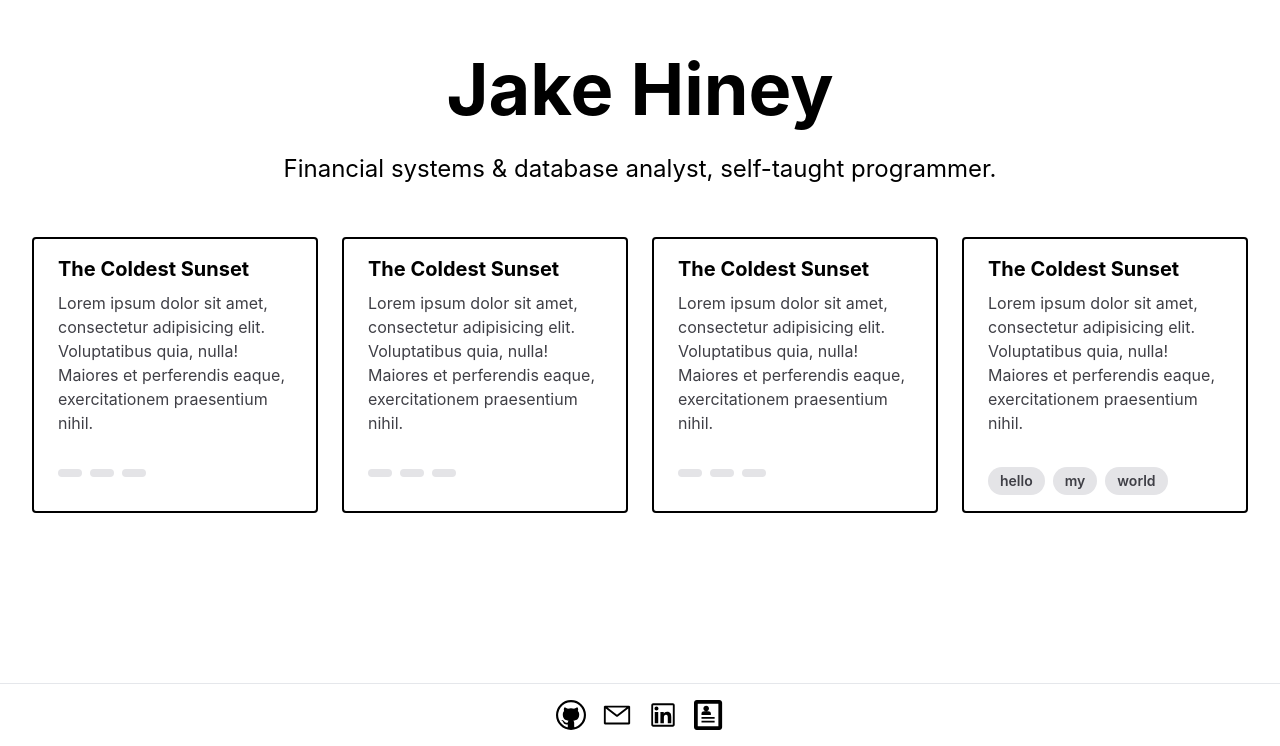
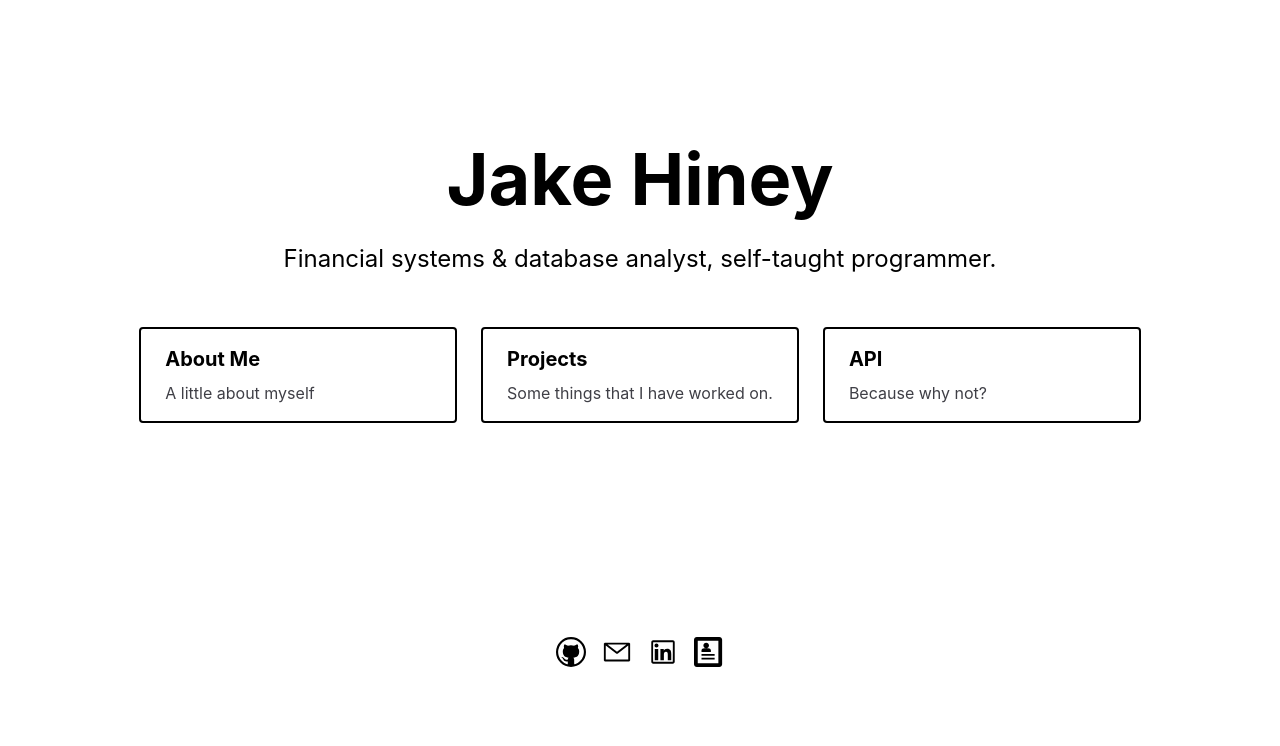
Before and after one commit to jhiney/personal-website, a Next.js app: page / in a window 1280 px wide. Shown: the part 117-863 px from the top of the page. After the commit the page ends 800 px from the top, so only its background shows below. Built offline with nearby package versions, Linux system fonts and the light colour scheme.

Commit message:
add adtl. pages and design

```diff
--- a/components/card.js
+++ b/components/card.js
@@ -1,24 +1,15 @@
+import Link from "next/link"
 export default function Card(props) {
 	return (
+		<Link href={props.link} passHref={true}>
 		<div className="max-w-sm rounded overflow-hidden border-2 border-black dark:border-zinc-200 dark:hover:border-cyan-600">
 			<div className="px-6 py-4">
-				<div className="font-bold text-xl mb-2 dark:text-white">The Coldest Sunset</div>
-				<p className="text-zinc-700 text-base dark:text-zinc-200">
-					Lorem ipsum dolor sit amet, consectetur adipisicing elit. Voluptatibus quia, nulla!
-					Maiores et perferendis eaque, exercitationem praesentium nihil.
+				<div className="font-bold text-xl mb-2 dark:text-white text-left">{props.cardTitle}</div>
+				<p className="text-zinc-700 text-base dark:text-zinc-200 text-left">
+					{props.cardDescription}
 				</p>
 			</div>
-			<div className="px-6 pt-4 pb-2">
-				<span className="inline-block bg-zinc-200 rounded-full px-3 py-1 text-sm font-semibold text-zinc-700 mr-2 mb-2 dark:bg-zinc-700 dark:text-zinc-200">
-					{props.tool1}
-				</span>
-				<span className="inline-block bg-zinc-200 rounded-full px-3 py-1 text-sm font-semibold text-zinc-700 mr-2 mb-2 dark:bg-zinc-700 dark:text-zinc-200">
-					{props.tool2}
-				</span>
-				<span className="inline-block bg-zinc-200 rounded-full px-3 py-1 text-sm font-semibold text-zinc-700 mr-2 mb-2 dark:bg-zinc-700 dark:text-zinc-200">
-					{props.tool3}
-				</span>
-			</div>
 		</div>
+		</Link>
 	);
 }
--- a/components/footer.js
+++ b/components/footer.js
@@ -2,14 +2,15 @@
 import { AiOutlineLinkedin } from "react-icons/ai";
 import { ImProfile } from "react-icons/im";
 import { IconContext } from "react-icons";
+import Link from "next/link";
 export default function Footer() {
 	return (
-		<div className="flex flex-1 justify-center items-center border-t border-gray-200 p-4 text-xl font-semibold">
+		<div className="flex flex-1 justify-center items-center p-4 text-xl font-semibold content-center fixed bottom-0">
 			<div className="grid grid-cols-4 gap-4 ">
 				<IconContext.Provider value={{ size: "1.5em" }}>
-					<VscGithub />
+					<Link href="https://github.com/jhiney" passHref={true}><VscGithub /></Link>
 					<VscMail />
-					<AiOutlineLinkedin />
+					<Link href="https://www.linkedin.com/in/jhiney/" passHref={true}><AiOutlineLinkedin /></Link>
 					<ImProfile />
 				</IconContext.Provider>
 			</div>
--- /dev/null
+++ b/pages/about.js
@@ -0,0 +1,16 @@
+import Head from "next/head";
+import Footer from "../components/footer";
+
+export default function About() {
+	return (
+		<div className="bg-white dark:bg-gradient-to-b from-slate-900 via-gray-900 to-zinc-900 text-black dark:text-white">
+			<Head>
+				<title>About Me</title>
+				<meta name="description" content="About Me" />
+				<link rel="icon" href="/favicon.ico" />
+			</Head>
+			<div className="min-h-screen flex flex-1 flex-col justify-center items-center p-8"></div>
+			<Footer />
+		</div>
+	);
+}
--- a/pages/index.js
+++ b/pages/index.js
@@ -1,29 +1,34 @@
 import Head from "next/head";
-import Image from "next/image";
 import Card from "../components/card";
 import Footer from "../components/footer";
+import Link from "next/link";
 
 export default function Home() {
 	return (
 		<div className="bg-white dark:bg-gradient-to-b from-slate-900 via-gray-900 to-zinc-900 text-black dark:text-white">
 			<Head>
 				<title>Jake Hiney</title>
-				<meta name="description" content="Generated by create next app" />
+				<meta name="description" content="Jake Hiney" />
 				<link rel="icon" href="/favicon.ico" />
 			</Head>
-			<div className="min-h-screen flex flex-1 flex-col justify-center items-center p-8">
+			<div className="flex flex-1 flex-col justify-center items-center p-8 min-h-screen">
 				<h1 className="font-bold text-7xl text-center">Jake Hiney</h1>
 				<p className="text-center text-2xl p-8 leading-6">
-					Financial systems & database analyst, self-taught programmer.
+					<Link href="/projects">
+						Financial systems & database analyst, self-taught programmer.
+					</Link>
 				</p>
-				<div className="grid lg:grid-cols-4 gap-6 pt-6 sm:grid-cols-1 md:grid-cols-2">
-					<Card />
-					<Card />
-					<Card />
-					<Card tool1="hello" tool2="my" tool3="world" />
+				<div className="grid lg:grid-cols-3 gap-6 pt-6 sm:grid-cols-1 md:grid-cols-2">
+					<Card cardTitle="About Me" cardDescription="A little about myself" link="/about" />
+					<Card
+						cardTitle="Projects"
+						cardDescription="Some things that I have worked on."
+						link="/projects"
+					/>
+					<Card cardTitle="API" cardDescription="Because why not?" link="/reference" />
 				</div>
+				<Footer />
 			</div>
-			<Footer />
 		</div>
 	);
 }
--- /dev/null
+++ b/pages/projects.js
@@ -0,0 +1,16 @@
+import Head from "next/head";
+import Footer from "../components/footer";
+
+export default function Projects() {
+	return (
+		<div className="bg-white dark:bg-gradient-to-b from-slate-900 via-gray-900 to-zinc-900 text-black dark:text-white">
+			<Head>
+				<title>Projects</title>
+				<meta name="description" content="Projects" />
+				<link rel="icon" href="/favicon.ico" />
+			</Head>
+			<div className="min-h-screen flex flex-1 flex-col justify-center items-center p-8"></div>
+			<Footer />
+		</div>
+	);
+}
--- /dev/null
+++ b/pages/reference.js
@@ -0,0 +1,16 @@
+import Head from "next/head";
+import Footer from "../components/footer";
+
+export default function Reference() {
+	return (
+		<div className="bg-white dark:bg-gradient-to-b from-slate-900 via-gray-900 to-zinc-900 text-black dark:text-white">
+			<Head>
+				<title>About Me</title>
+				<meta name="description" content="About Me" />
+				<link rel="icon" href="/favicon.ico" />
+			</Head>
+			<div className="min-h-screen flex flex-1 flex-col justify-center items-center p-8"></div>
+			<Footer />
+		</div>
+	);
+}
```
